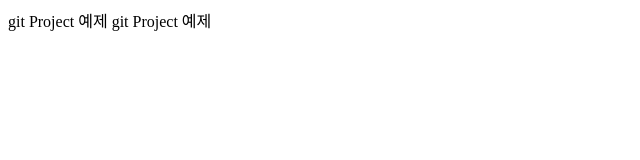
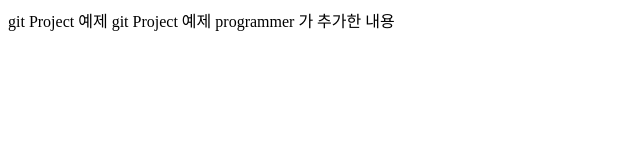
Before and after one commit to maegigal/git_Projrct, a plain HTML site: page index.html in a window 1280 px wide. Shown: the whole page, without its empty margins (0-640 px from the left). Drawn offline with Linux system fonts and the light colour scheme.

Commit message:
pro commit

```diff
--- a/index.html
+++ b/index.html
@@ -5,4 +5,6 @@
 
     <body>git Project 예제</body>
 
+    <body>programmer 가 추가한 내용</body>
+
     </html>
```
